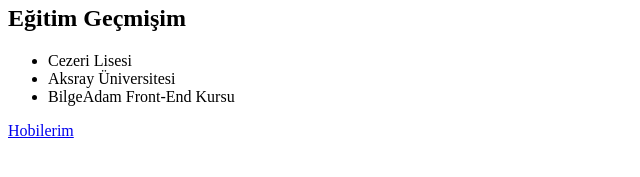
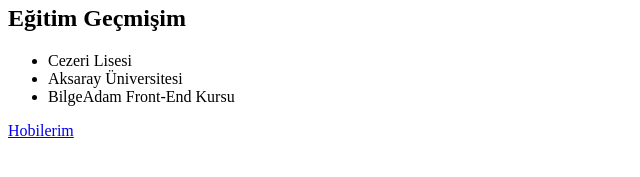
Before and after one commit to hakankaplan1/cv, a plain HTML site: page index.html in a window 1280 px wide. Shown: the part 477-654 px from the top of the page, 0-640 px from the left. Drawn offline with Linux system fonts and the light colour scheme.

Commit message:
Update index.html

```diff
--- a/index.html
+++ b/index.html
@@ -17,7 +17,7 @@
       <h2>Eğitim Geçmişim</h2>
       <ul>
         <li>Cezeri Lisesi</li>
-        <li>Aksray Üniversitesi</li>
+        <li>Aksaray Üniversitesi</li>
         <li>BilgeAdam Front-End Kursu</li>
 
       </ul>
```
